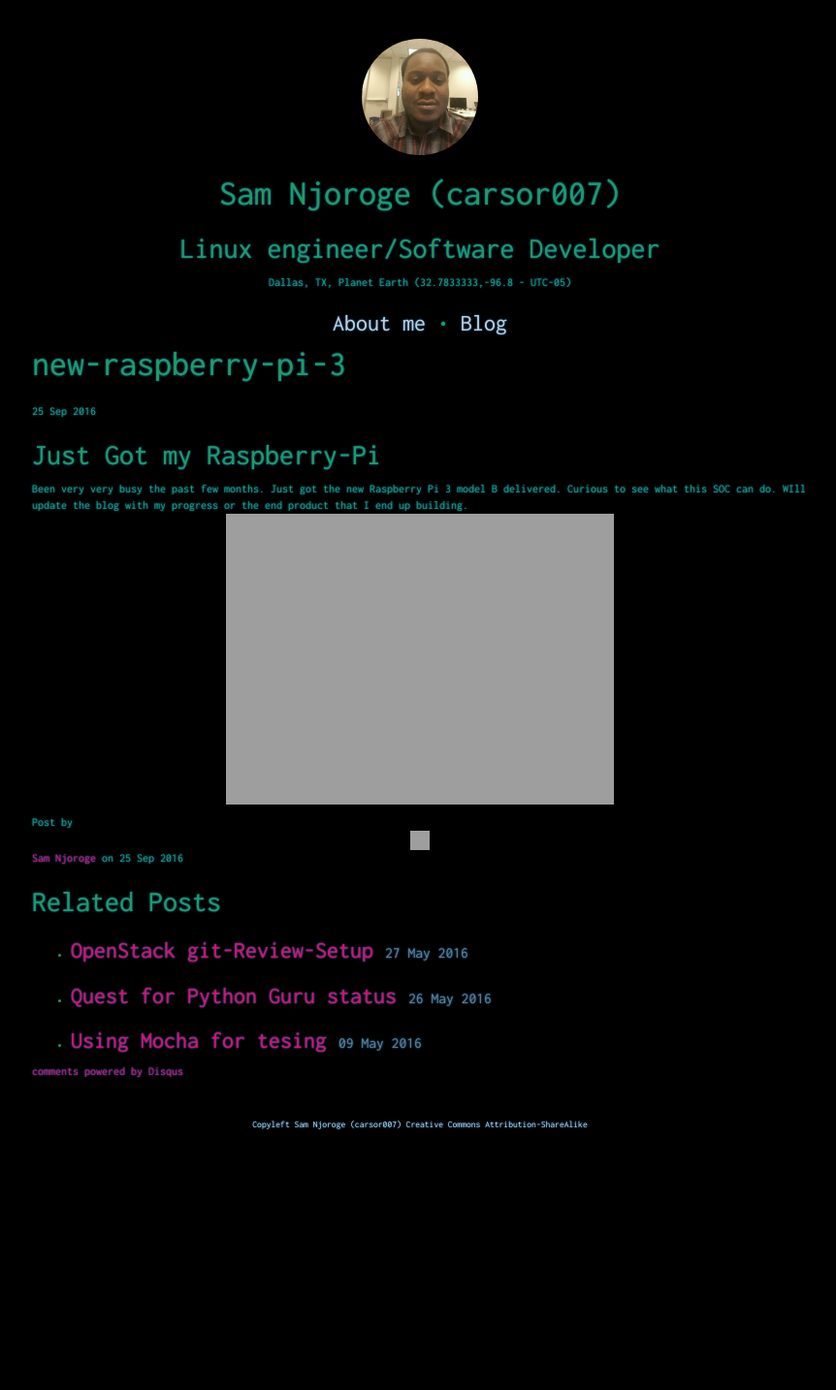
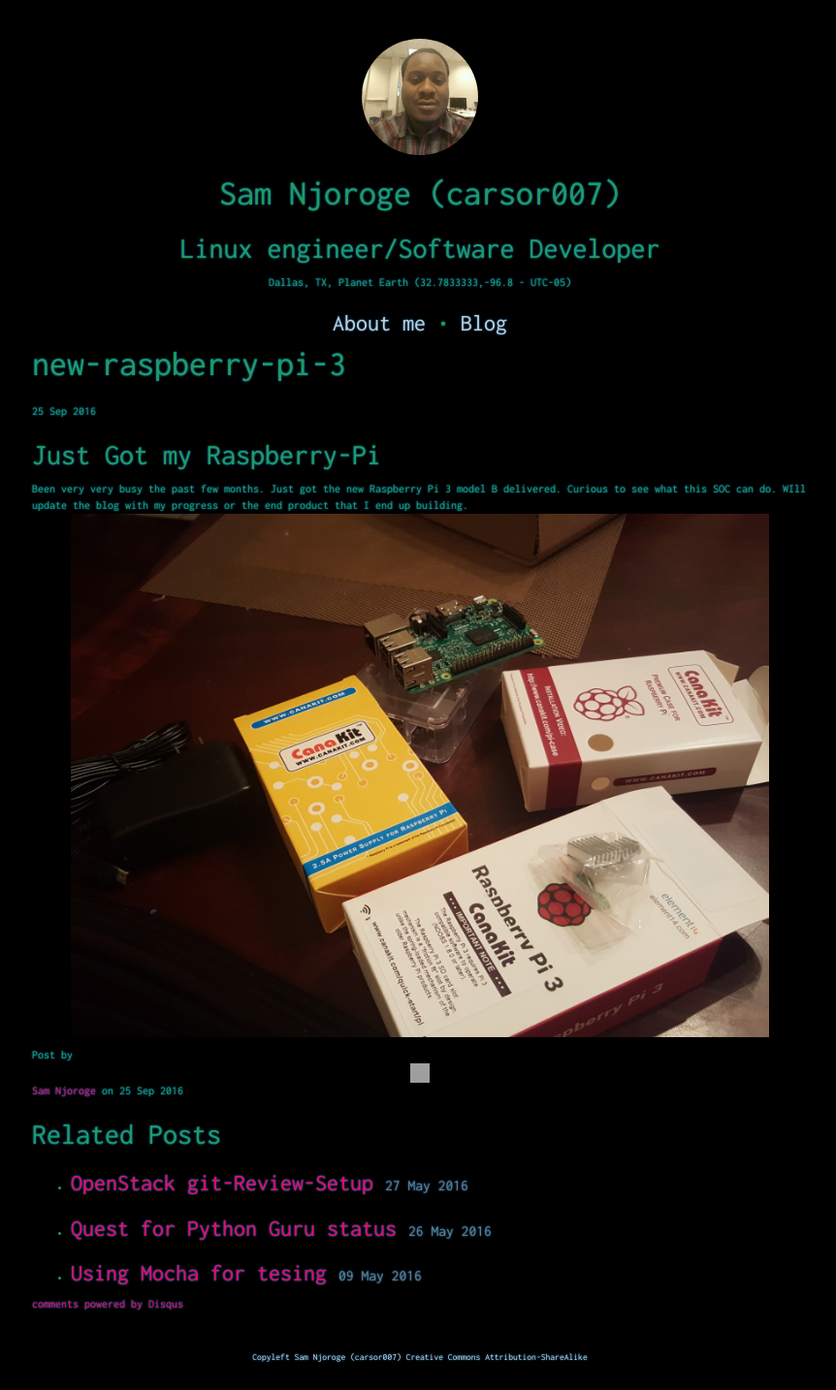
Before and after one commit to carsor007/carsor007.github.io, a Jekyll site: the page built from _posts/2016-09-25-new-raspberry-pi-3.md, in a window 1280 px wide. Shown: the whole page at 97% size, without its empty margins (207-1069 px from the left). Built offline with Jekyll 4.4.1, drawn with Linux system fonts in a browser that asks for light colours; nearby versions of some CDN libraries; comment, search, counter and statistics services are not loaded; before the commit the page ends 1194 px from its top, so only the background shows below that; grey boxes are pictures that could not be loaded.

Commit message:
Updated 2016-09-25-new-raspberry-pi-3.md

```diff
--- a/_posts/2016-09-25-new-raspberry-pi-3.md
+++ b/_posts/2016-09-25-new-raspberry-pi-3.md
@@ -6,11 +6,11 @@
   - SOC
   - Internet of Things
 published: true
-title: "new-raspberry-pi-3"
+title: new-raspberry-pi-3
 ---
 ## Just Got my Raspberry-Pi
 
 Been very very busy the past few months.
 Just got the new Raspberry Pi 3 model B delivered. Curious to see what this SOC can do. WIll update the blog with my progress or the end product that I end up building.
-![raspberry.jpg]({{site.url}}/imgs/raspberry.jpg =100x20)
+![raspberry.jpg]({{site.url}}/imgs/raspberry.jpg)
 <meta content="http://carsor007.github.com//_posts/raspberry.jpg" property="og:image">
```
